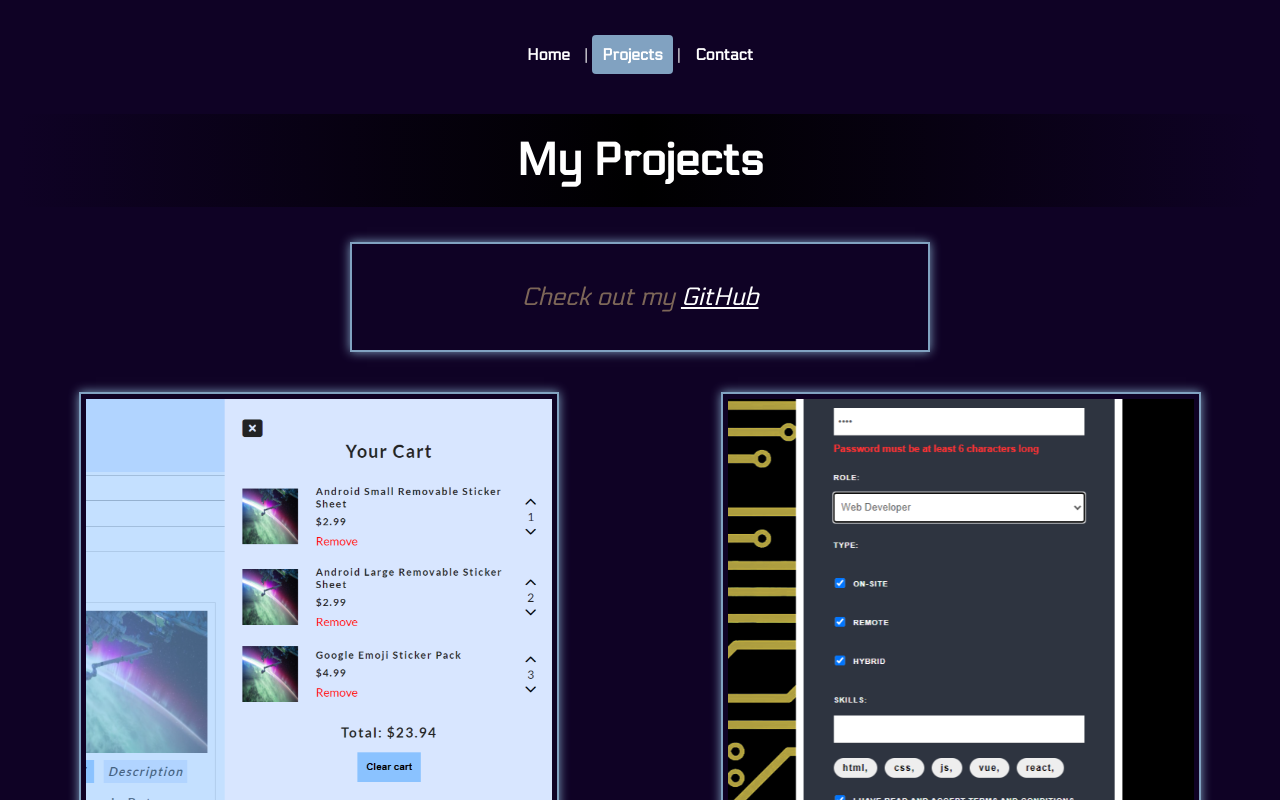
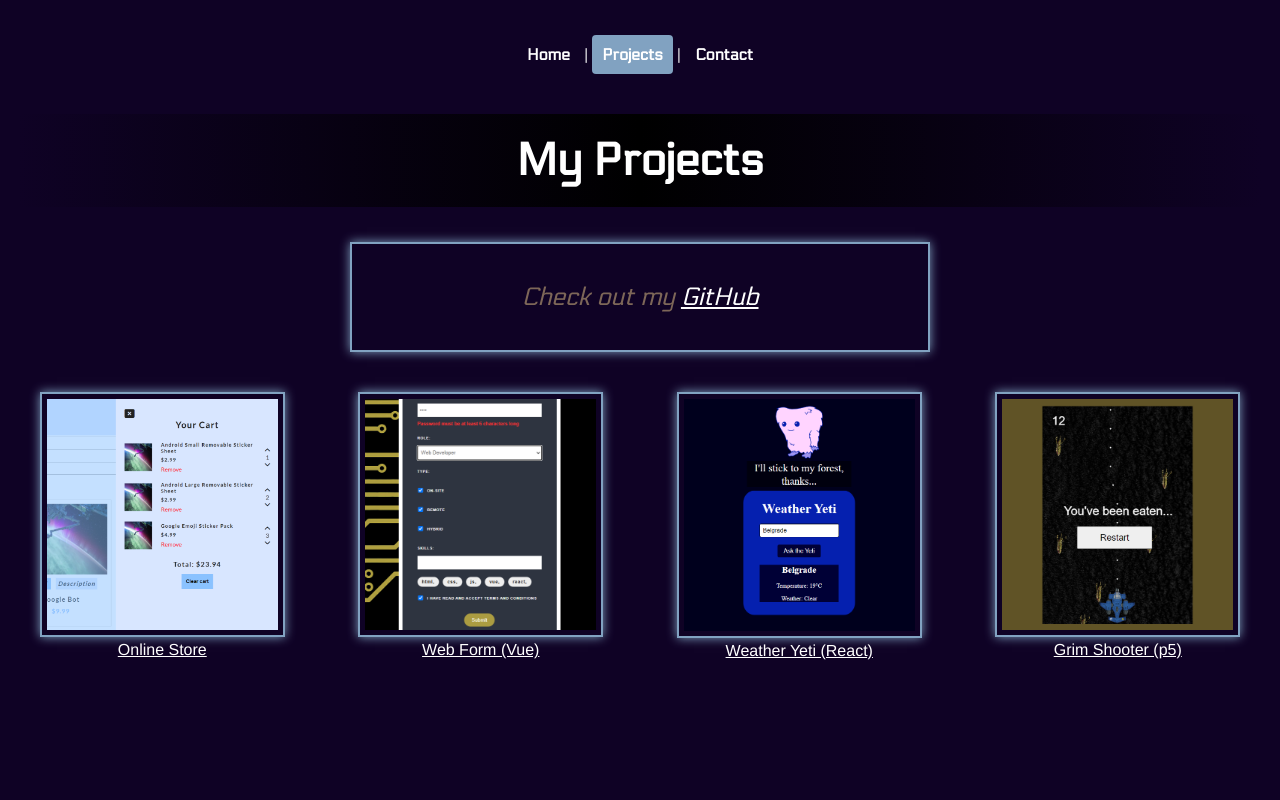
Before and after one commit to cerovina/Website-Vue-Router, a Vue app: page /projects in a window 1280 px wide. Shown: the top 800 px of the page. Built offline with nearby package versions, Linux system fonts and the light colour scheme.

Commit message:
Style changes

```diff
--- a/src/views/ContactView.vue
+++ b/src/views/ContactView.vue
@@ -61,6 +61,10 @@ export default {
   p {
     width: 75%;
   }
+
+  h1{
+    margin: auto;
+  }
 }
   .contactWrap {
   background-color: #0F0225;
--- a/src/views/ProjectsView.vue
+++ b/src/views/ProjectsView.vue
@@ -76,13 +76,12 @@ export default {
   p {
     width: 75%;
   }
-}
 
-.projectsWrap {
-  background-color: #0F0225;
-}
+  h1{
+    margin: auto;
+  }
 
-.img1 {
+  .img1 {
   width: 75%;
   height: auto;
   padding: 5px;
@@ -104,6 +103,33 @@ export default {
   margin-top: -30px;
   margin-bottom: 65px;
 }
+}
+
+.projectsWrap {
+  background-color: #0F0225;
+}
+
+.img1 {
+  width: 75%;
+  height: auto;
+  padding: 5px;
+  border: 2px solid #81A2C1;
+  box-shadow: 0 0 10px #81A2C1;
+}
+
+.grid-container {
+  display: flex;
+  justify-content: space-between;
+  align-items: center;
+  gap: 10px;
+  text-align: center;
+}
+
+.grid-item {
+  flex-basis: calc(30%);
+  margin-top: -30px;
+  margin-bottom: 65px;
+}
 
 .reacttitle {
   color: #ffffff;
```
